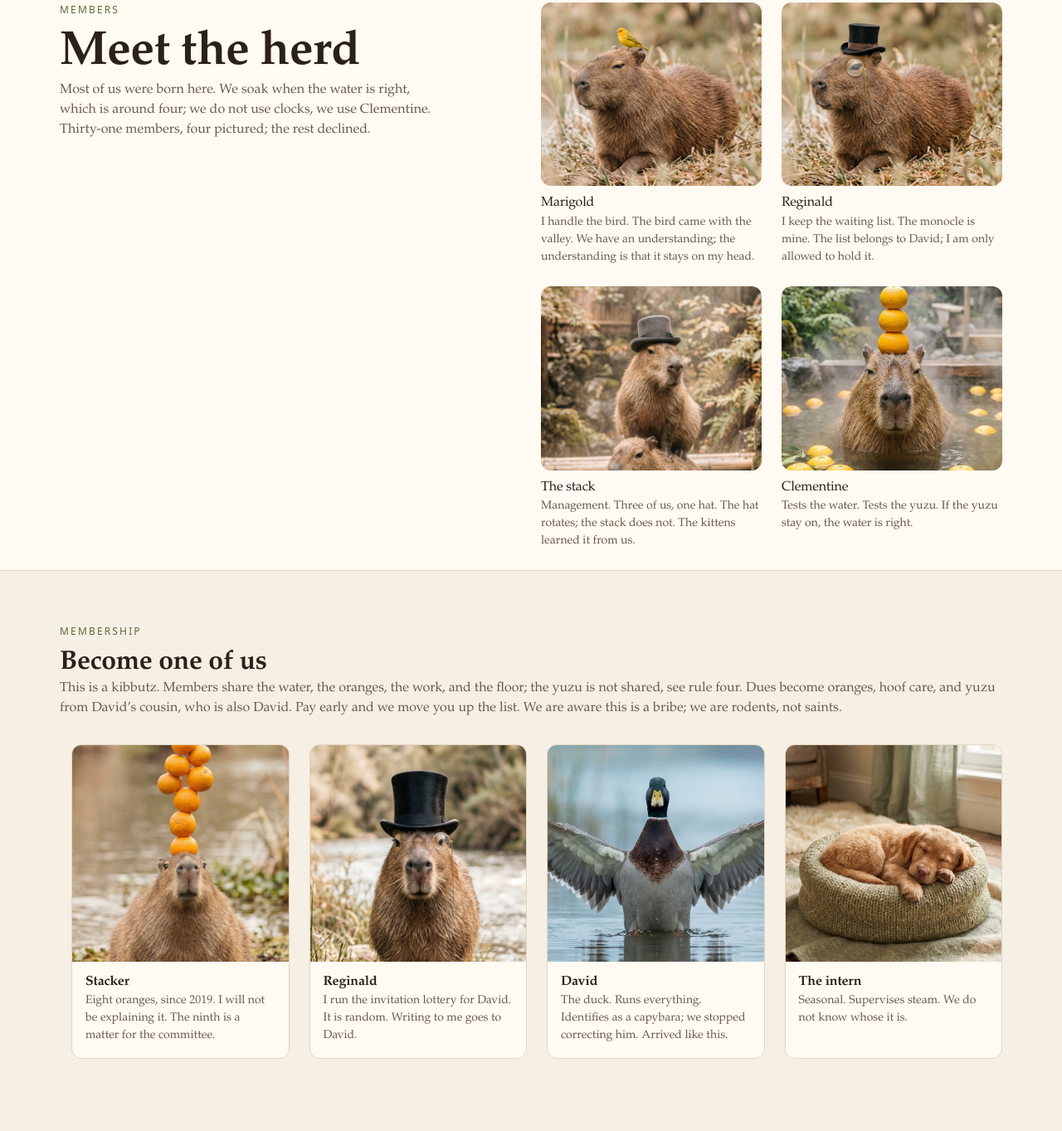
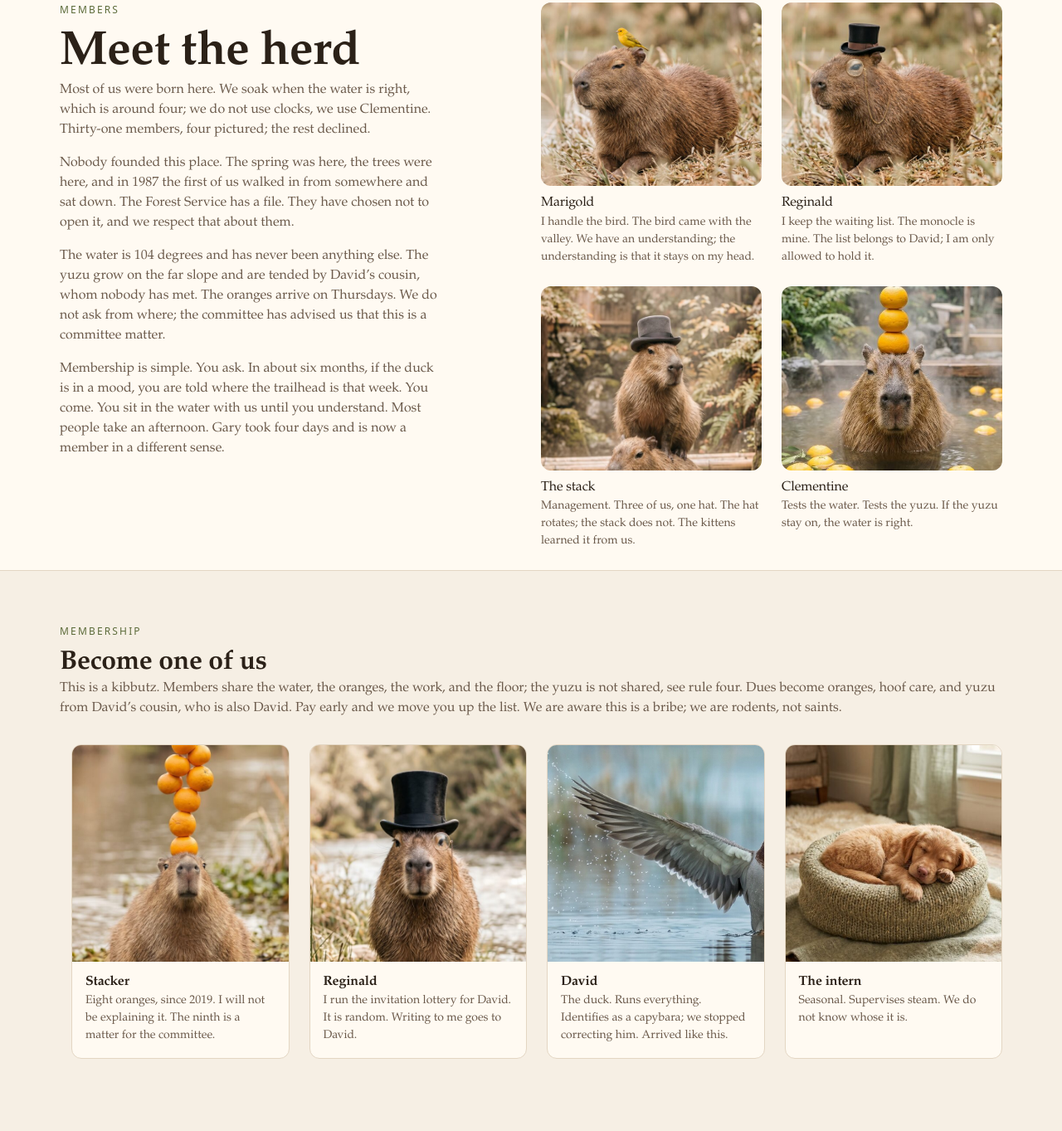
Before and after one commit to mullinsben/jig-studio, a plain HTML site: page demo/index.html in a window 1280 px wide. Shown: the part 637-2000 px from the top of the page at 83% size. Drawn offline with Linux system fonts and the light colour scheme.

```diff
--- a/demo/index.html
+++ b/demo/index.html
@@ -97,6 +97,7 @@
   .herd { padding-block: var(--space-24); background: var(--c-surface); border-block: 1px solid var(--c-line); }
   .herd .grid { align-items: start; }
   .herd-intro { grid-column: 1 / span 5; }
+  .herd-intro p + p { margin-top: var(--space-16); }
   .herd-list { grid-column: 7 / span 6; display: grid; grid-template-columns: 1fr 1fr; gap: var(--grid-gutter); }
   .herd-list figure { margin: 0; }
   .herd-list .ph { aspect-ratio: 6 / 5; border-radius: var(--radius-md); overflow: hidden; margin-bottom: var(--space-12); }
@@ -157,12 +158,12 @@
   </div>
 </header>
 
-<!-- SIN 1 (crop): object-position shows the bottom of a portrait photo; the capybara is above the frame. -->
+<!-- (the hero crop used to be sin 1; it was too jarring above the fold. The crop sin now lives on David's card.) -->
 <section class="hero" data-jig="section" data-jig-name="Hero section">
   <div class="container grid">
     <div class="hero-media">
       <img src="assets/hero-steam.jpg" alt="A capybara in a steaming hot spring with a small bird on its head"
-           data-jig="crop" data-jig-name="Hero image" style="object-position: 50% 100%;">
+           data-jig="crop" data-jig-name="Hero image" style="object-position: 50% 58%;">
     </div>
     <div class="hero-copy">
       <div class="eyebrow">A kibbutz of capybaras · Olympic Mountains · members only</div>
@@ -185,6 +186,9 @@
       <div class="eyebrow">Members</div>
       <h2 data-jig="heading" data-jig-name="Meet the herd title" style="font-size: calc(var(--text-3xl) * 1.2);">Meet the herd</h2>
       <p>Most of us were born here. We soak when the water is right, which is around four; we do not use clocks, we use Clementine. Thirty-one members, four pictured; the rest declined.</p>
+      <p>Nobody founded this place. The spring was here, the trees were here, and in 1987 the first of us walked in from somewhere and sat down. The Forest Service has a file. They have chosen not to open it, and we respect that about them.</p>
+      <p>The water is 104 degrees and has never been anything else. The yuzu grow on the far slope and are tended by David’s cousin, whom nobody has met. The oranges arrive on Thursdays. We do not ask from where; the committee has advised us that this is a committee matter.</p>
+      <p>Membership is simple. You ask. In about six months, if the duck is in a mood, you are told where the trailhead is that week. You come. You sit in the water with us until you understand. Most people take an afternoon. Gary took four days and is now a member in a different sense.</p>
     </div>
     <div class="herd-list">
       <figure>
@@ -235,7 +239,8 @@
         <div class="body"><h3>Reginald</h3><p>I run the invitation lottery for David. It is random. Writing to me goes to David.</p></div>
       </article>
       <article class="card">
-        <div class="ph"><img src="assets/card-david.jpg" alt="David, a mallard, rising from the water with both wings spread" data-jig="crop" data-jig-name="Card: David" style="object-position: 50% 50%;"></div>
+        <div class="ph"><!-- SIN 1 (crop): David is framed on his left wing; the duck himself is mostly out of shot. -->
+        <img src="assets/card-david.jpg" alt="David, a mallard, rising from the water with both wings spread" data-jig="crop" data-jig-name="Card: David" style="object-position: 8% 50%;"></div>
         <div class="body"><h3>David</h3><p>The duck. Runs everything. Identifies as a capybara; we stopped correcting him. Arrived like this.</p></div>
       </article>
       <article class="card">
```
Also changed, not shown: demo/legacy/index.html (+2 -2 lines), README.md.
